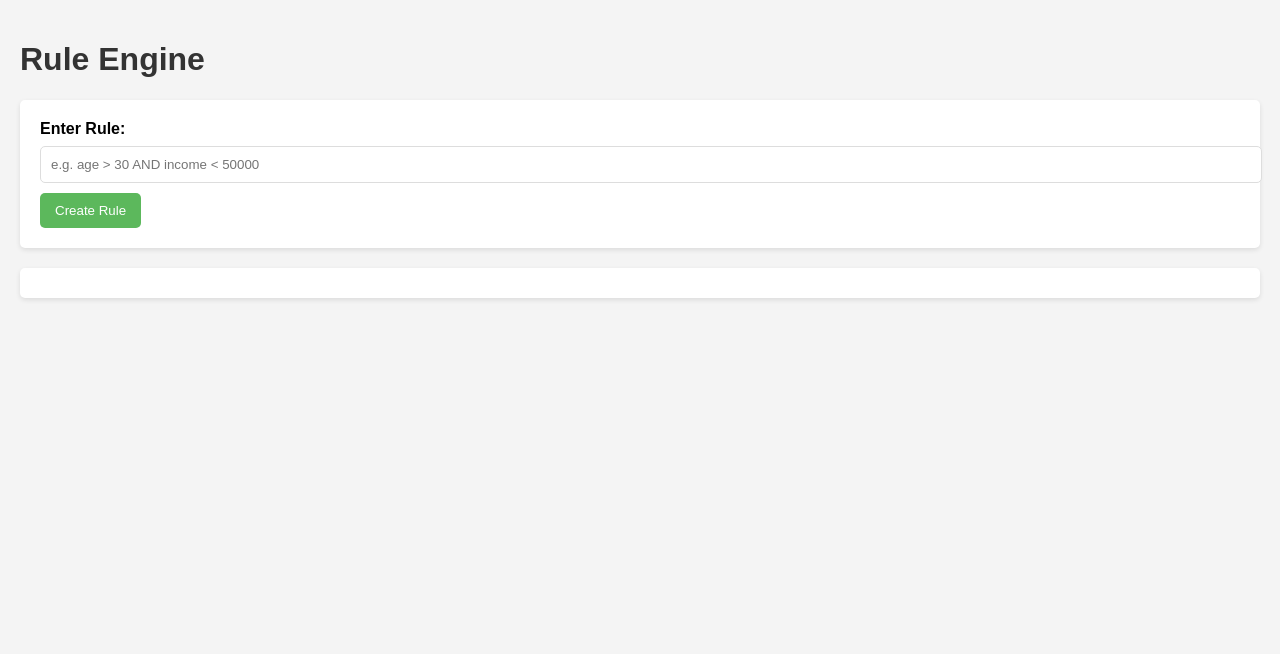
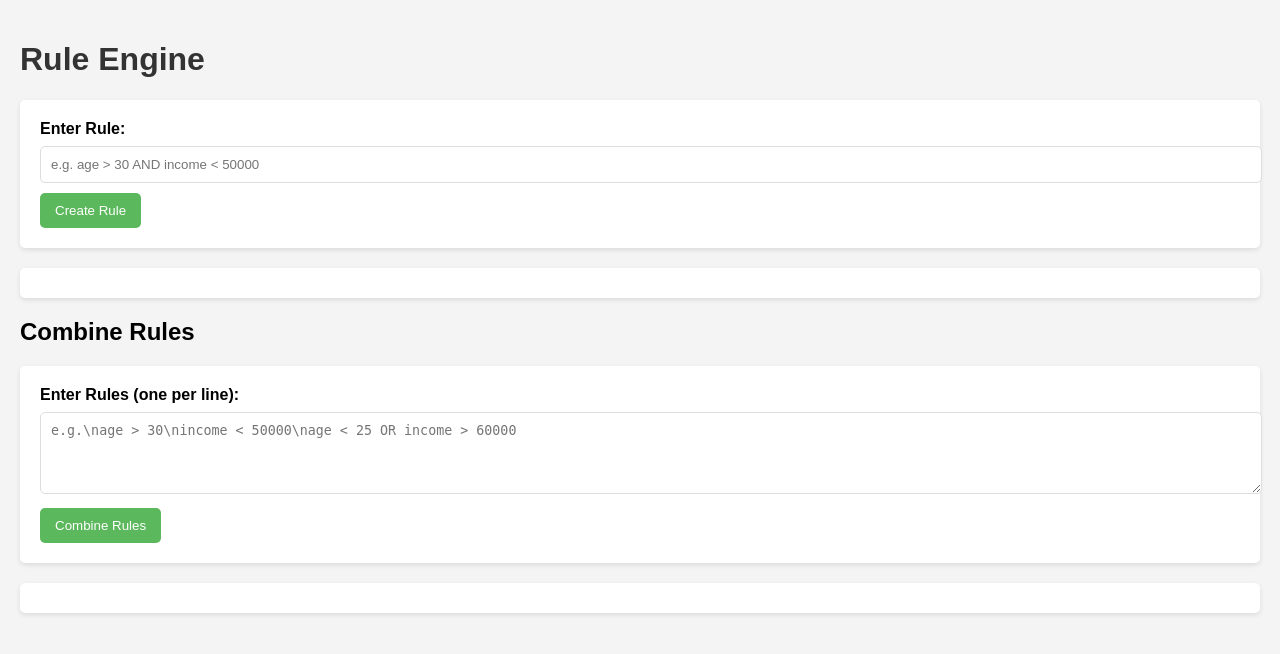
Before and after one commit to Pavitra2128/Rule-Engine, a Flask app: page / in a window 1280 px wide. Shown: the top 654 px of the page. Run offline with Flask 3, Linux system fonts and the light colour scheme.

Commit message:
combine rules

```diff
--- a/app.py
+++ b/app.py
@@ -56,6 +56,36 @@ def create_rule(rule_string):
     # Start parsing the entire rule string
     return parse_expression(rule_string)
 
+def combine_rules(rules):
+    if not rules:
+        return None
+
+    asts = [create_rule(rule) for rule in rules]
+
+    # Count operators to decide on the combining strategy
+    operator_counts = {'AND': 0, 'OR': 0}
+    for rule in rules:
+        for op in operator_counts.keys():
+            operator_counts[op] += rule.count(op)
+
+    # Choose the most frequent operator as the root operator
+    root_operator = 'AND' if operator_counts['AND'] >= operator_counts['OR'] else 'OR'
+    combined_node = Node("operator", root_operator)
+
+    # Start combining ASTs
+    current = combined_node
+    for ast in asts:
+        if current.left is None:
+            current.left = ast
+        else:
+            # Create a new operator node to combine the existing left node with the new AST
+            new_operator = Node("operator", root_operator)
+            new_operator.left = current.left
+            new_operator.right = ast
+            current.left = new_operator
+
+    return combined_node
+
 @app.route('/')
 def index():
     return render_template('index.html')
@@ -71,5 +101,16 @@ def create_rule_endpoint():
     except Exception as e:
         return jsonify({'error': str(e)}), 400
 
+@app.route('/combine_rules', methods=['POST'])
+def combine_rules_endpoint():
+    data = request.json
+    rules = data.get('rules', [])
+
+    try:
+        combined_ast = combine_rules(rules)
+        return jsonify({'combined_ast': combined_ast.to_dict()})  # Convert Node to dict for JSON serialization
+    except Exception as e:
+        return jsonify({'error': str(e)}), 400
+
 if __name__ == "__main__":
     app.run(debug=True)
--- a/templates/index.html
+++ b/templates/index.html
@@ -14,7 +14,7 @@
         h1 {
             color: #333;
         }
-        #ruleForm {
+        #ruleForm, #combineRulesForm {
             background: #fff;
             padding: 20px;
             border-radius: 5px;
@@ -26,7 +26,7 @@
             margin-bottom: 8px;
             font-weight: bold;
         }
-        input[type="text"] {
+        input[type="text"], textarea {
             width: 100%;
             padding: 10px;
             border: 1px solid #ddd;
@@ -44,7 +44,7 @@
         button:hover {
             background: #4cae4c;
         }
-        #output {
+        #output, #combineOutput {
             background: #fff;
             padding: 15px;
             border-radius: 5px;
@@ -79,15 +79,50 @@
                 output.innerText = `Error: ${result.error}`;
             }
         }
+
+        async function submitCombineRules(event) {
+            event.preventDefault(); // Prevent form submission
+            const ruleInputs = document.getElementById('combineRulesInput').value.split('\n').filter(Boolean);
+
+            const response = await fetch('/combine_rules', {
+                method: 'POST',
+                headers: {
+                    'Content-Type': 'application/json',
+                },
+                body: JSON.stringify({ rules: ruleInputs }),
+            });
+
+            const result = await response.json();
+            const output = document.getElementById('combineOutput');
+
+            if (result.combined_ast) {
+                // Formatting the output as a string
+                const formattedCombinedAst = JSON.stringify(result.combined_ast, null, 4); // Indent with 4 spaces
+                output.innerText = `Combined AST:\n${formattedCombinedAst}`;
+            } else if (result.error) {
+                output.innerText = `Error: ${result.error}`;
+            }
+        }
     </script>
 </head>
 <body>
     <h1>Rule Engine</h1>
+
+    <!-- Form for creating a single rule -->
     <form id="ruleForm" onsubmit="submitRule(event)">
         <label for="ruleInput">Enter Rule:</label>
         <input type="text" id="ruleInput" required placeholder="e.g. age > 30 AND income < 50000">
         <button type="submit">Create Rule</button>
     </form>
     <div id="output"></div>
+
+    <!-- Section for combining multiple rules -->
+    <h2>Combine Rules</h2>
+    <form id="combineRulesForm" onsubmit="submitCombineRules(event)">
+        <label for="combineRulesInput">Enter Rules (one per line):</label>
+        <textarea id="combineRulesInput" rows="4" required placeholder="e.g.\nage > 30\nincome < 50000\nage < 25 OR income > 60000"></textarea>
+        <button type="submit">Combine Rules</button>
+    </form>
+    <div id="combineOutput"></div>
 </body>
 </html>
```
